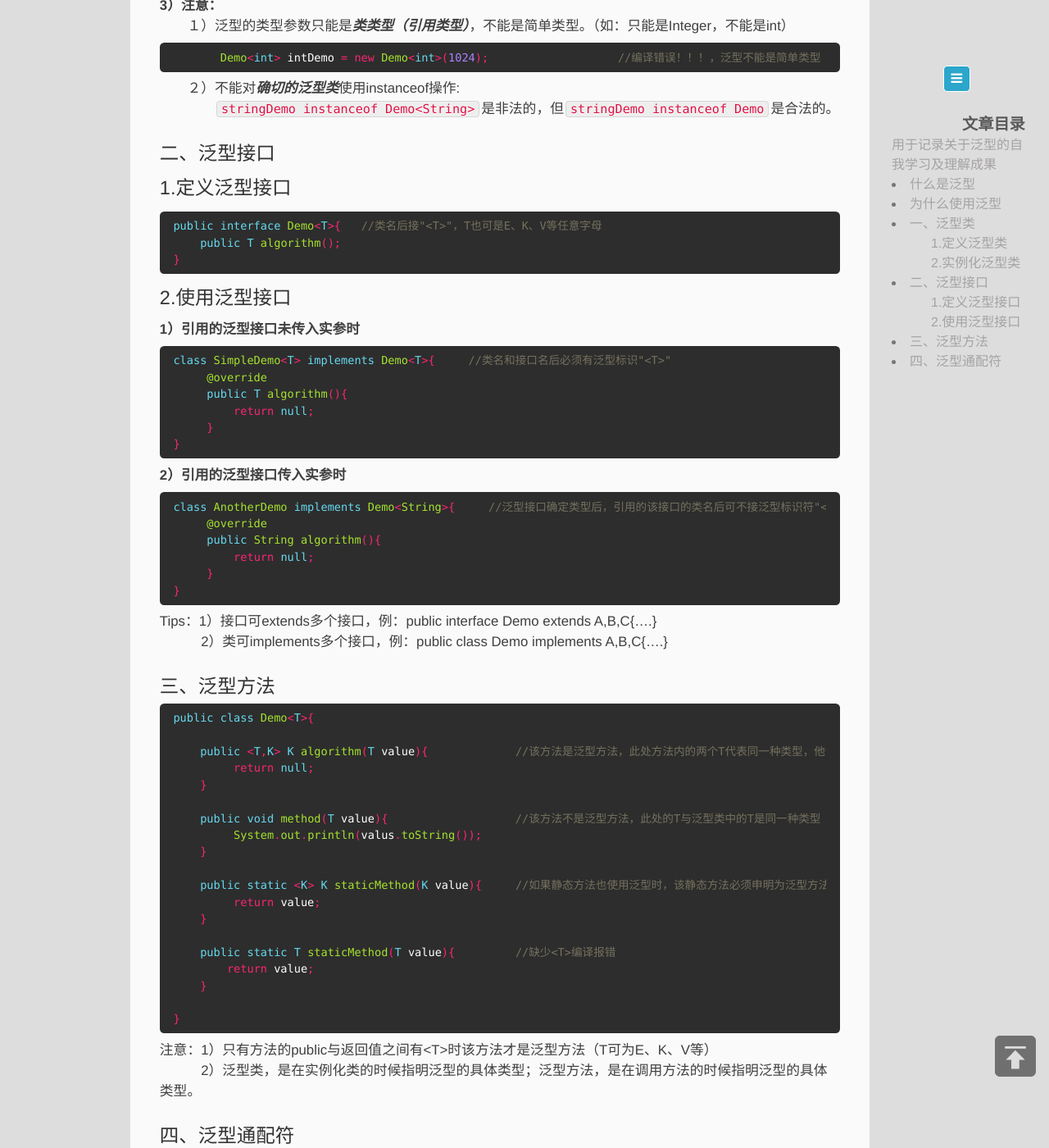
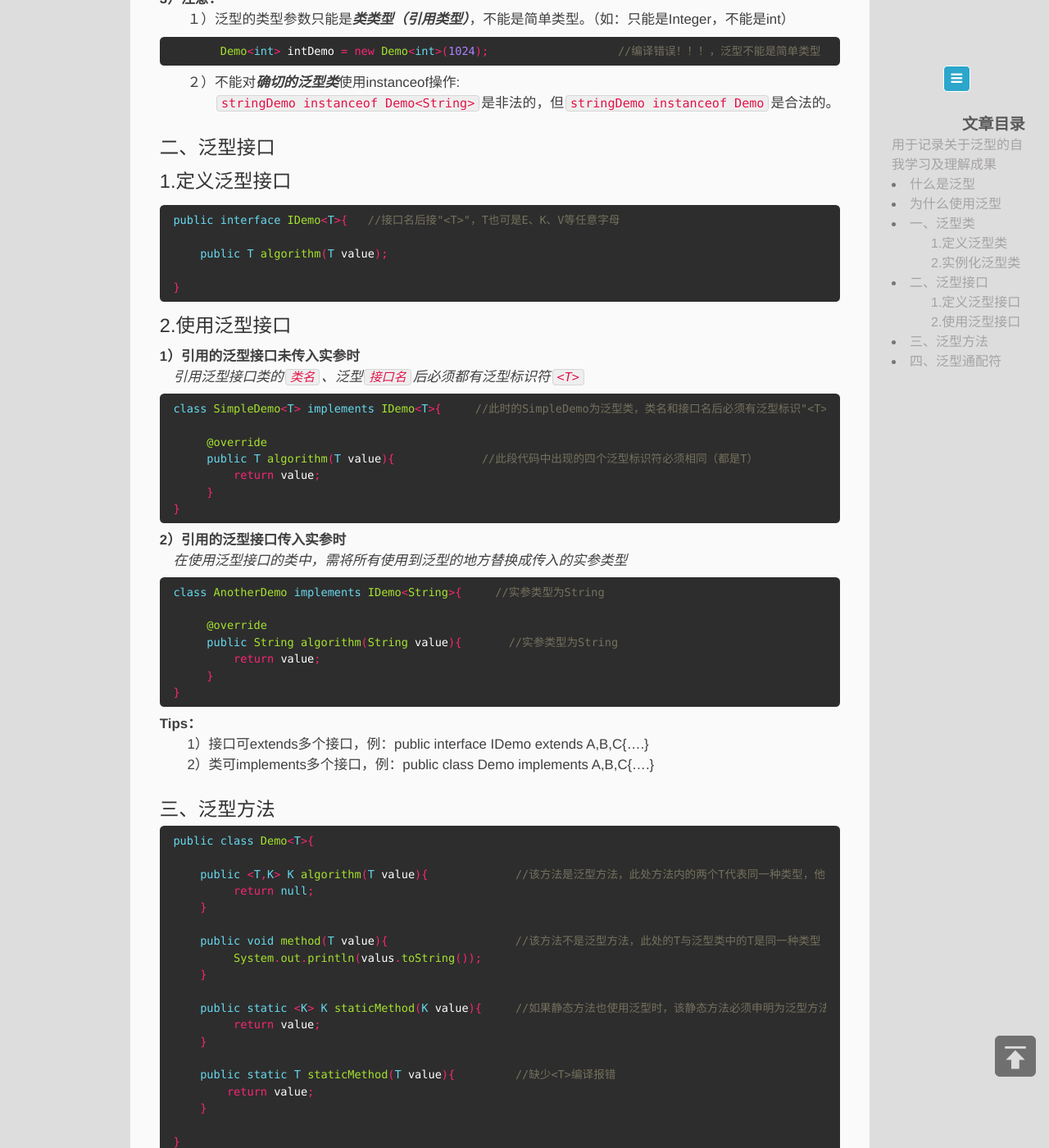
Before and after one commit to memorate/memorate.github.io, a Jekyll site: the page built from _posts/2019-10-10-genericity.markdown, in a window 1280 px wide and 1400 px high, scrolled down 1991 px. Shown: the whole window at 82% size. Built offline with Jekyll 4.4.1, drawn with Linux system fonts in a browser that asks for light colours; some of the changed text lies outside the part shown.

Commit message:
latest code update on 2019-10-17 08:50

````diff
--- a/_posts/2019-10-10-genericity.markdown
+++ b/_posts/2019-10-10-genericity.markdown
@@ -35,14 +35,6 @@ description: 关于泛型的个人学习及理解
 ### 一、泛型类
 ##### 1.定义泛型类
 　1）在普通类的类名后加`<T>`来定义该类为泛型类，其中T也可是E、K、V等任意字母。
-```text
-  一般通用命名方式：
-  T : Type
-  E : Element, 元素，Java 集合框架中广泛使用
-  K ：Key
-  V : Value
-  N : Number
-```
 　2）T可在该泛型类中作为成员变量的类型、成员函数的入参类型、成员函数的返回值类型。
 ```java
 public class Demo<T>{           //类名后接"<T>"，T也可是E、K、V等任意字母
@@ -58,6 +50,14 @@ public class Demo<T>{           //类名后接"<T>"，T也可是E、K、V等任
     }
 
 }
+```
+```text
+  一般通用命名方式：
+  T : Type
+  E : Element, 元素，Java 集合框架中广泛使用
+  K ：Key
+  V : Value
+  N : Number
 ```
 ##### 2.实例化泛型类
 **1）显式指定泛型类的类型：**
@@ -92,31 +92,38 @@ System.out.println("stringDemo 中value的类型为：" + stringDemo.getValue().
 ### 二、泛型接口
 ##### 1.定义泛型接口
 ```java
-public interface Demo<T>{   //类名后接"<T>"，T也可是E、K、V等任意字母
-    public T algorithm();
+public interface IDemo<T>{   //接口名后接"<T>"，T也可是E、K、V等任意字母
+
+    public T algorithm(T value);
+
 }
  ```
 ##### 2.使用泛型接口
  **1）引用的泛型接口未传入实参时**
+ 　*引用泛型接口类的`类名`、泛型`接口名`后必须都有泛型标识符`<T>`*
 ```java
-class SimpleDemo<T> implements Demo<T>{     //类名和接口名后必须有泛型标识"<T>"
+class SimpleDemo<T> implements IDemo<T>{     //此时的SimpleDemo为泛型类，类名和接口名后必须有泛型标识"<T>"
+
      @override
-     public T algorithm(){
-         return null;
+     public T algorithm(T value){             //此段代码中出现的四个泛型标识符必须相同（都是T）
+         return value;
      }
 }
 ```
 **2）引用的泛型接口传入实参时**
+　*在使用泛型接口的类中，需将所有使用到泛型的地方替换成传入的实参类型*
 ```java
-class AnotherDemo implements Demo<String>{     //泛型接口确定类型后，引用的该接口的类名后可不接泛型标识符"<String>"
+class AnotherDemo implements IDemo<String>{     //实参类型为String
+
      @override
-     public String algorithm(){
-         return null;
+     public String algorithm(String value){       //实参类型为String
+         return value;
      }
 }
 ```
-Tips：1）接口可extends多个接口，例：public interface Demo extends A,B,C{....}
-　　　2）类可implements多个接口，例：public class Demo implements A,B,C{....}
+**Tips：**
+　　1）接口可extends多个接口，例：public interface IDemo extends A,B,C{....}
+　　2）类可implements多个接口，例：public class Demo implements A,B,C{....}
 
 ### 三、泛型方法
 ```java
````
